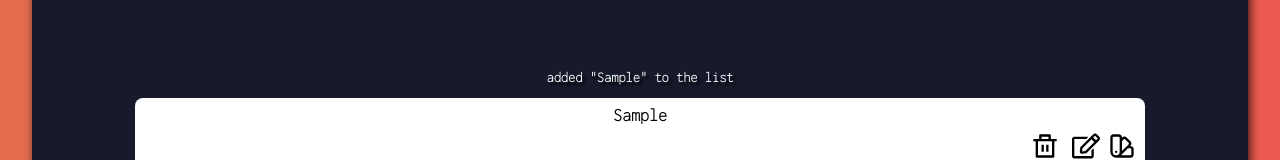
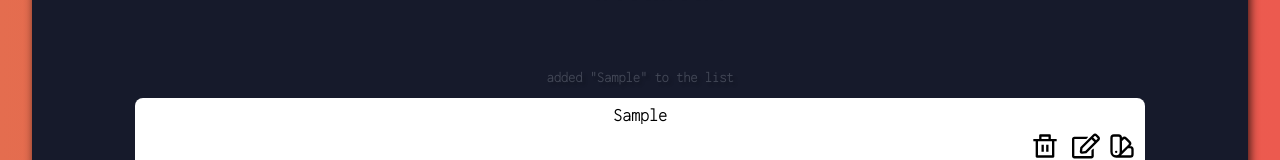
Before and after one commit to avannak/adulting-react, a React (Create React App) app: page / in a window 1280 px wide. Both pictures are taken after typing "Sample" into the empty fields and a click on the button "Add Task". Shown: the part 208-368 px from the top of the page. Built offline with nearby package versions, Linux system fonts and the light colour scheme.

Commit message:
test useEffect

```diff
--- a/src/components/Todo.jsx
+++ b/src/components/Todo.jsx
@@ -1,4 +1,4 @@
-import React, { useState, useRef } from 'react'
+import React, { useState, useEffect } from 'react'
 import TodoForm from './TodoForm'
 import { RiDeleteBinLine } from 'react-icons/ri'
 import { FaRegEdit } from "react-icons/fa";
@@ -27,7 +27,24 @@ export const filterText = (text) => {
 }
 
 function Todo({ todos, completeTodo, removeTodo, updateTodo }) {
-    let [trigger, setTrigger] = useState(false);
+    const [trigger, setTrigger] = useState(false);
+
+    // const [rowColors, setRowColors] = useState(() => {
+    //     // get the todos from localstorage
+    //     const savedColors = localStorage.getItem("backgroundColor");
+    //     // if there are todos stored
+    //     if (savedColors) {
+    //         // return the parsed the JSON object back to a javascript object
+    //         return JSON.parse(rowColors);
+    //         // otherwise
+    //     } else {
+    //         // return an empty array
+    //         return [];
+    //     }
+    // });
+    useEffect(() => {
+        setTrigger(false);
+    }, []);
     // let [currentColor, setCurrentColor] = useState(null);
 
     // const [bg, changeBGColor] = React.useState(1);
@@ -48,7 +65,7 @@ function Todo({ todos, completeTodo, removeTodo, updateTodo }) {
         //if not dragging, set color to what document element by id is currently
 
         // change background colour if dragging
-        backgroundColor: trigger === false ? setColorTo(rowId, trigger) : setColorTo(rowId, trigger),
+        backgroundColor: !trigger ? setColorTo(rowId, trigger) : setColorTo(rowId, trigger),
         // background: isDragging ? "lightgreen" : setColorTo(rowId, trigger),
         boxShadow: isDragging ? "2px 2px 10px black" : "none",
         // styles we need to apply on draggables
@@ -59,7 +76,7 @@ function Todo({ todos, completeTodo, removeTodo, updateTodo }) {
             setTrigger(true);
             return 'white';
         } else if (triggerFinger === true) {
-
+            // localStorage.setItem(rowId, document.getElementById(rowId).style.backgroundColor)
             return document.getElementById(rowId).style.backgroundColor;
         } else {
             return 'white';
@@ -73,27 +90,35 @@ function Todo({ todos, completeTodo, removeTodo, updateTodo }) {
         // console.log(currentColor);
         // console.log(element.backgroundColor);
         if (element.style.backgroundColor === 'white') {
+            // localStorage.setItem("backgroundColor", "lightcoral");
             return (document.getElementById(rowId).style.backgroundColor = "lightcoral");
         }
         if (element.style.backgroundColor === 'lightcoral') {
+            // localStorage.setItem("backgroundColor", 'rgb(252, 196, 92)');
             return document.getElementById(rowId).style.backgroundColor = "rgb(252, 196, 92)";
         }
         if (element.style.backgroundColor === 'rgb(252, 196, 92)') {
+            // localStorage.setItem("backgroundColor", 'rgb(255, 243, 132)');
             return document.getElementById(rowId).style.backgroundColor = "rgb(255, 243, 132)";
         }
         if (element.style.backgroundColor === 'rgb(255, 243, 132)') {
+            // localStorage.setItem("backgroundColor", 'lightgreen');
             return document.getElementById(rowId).style.backgroundColor = "lightgreen";
         }
         if (element.style.backgroundColor === 'lightgreen') {
+            // localStorage.setItem("backgroundColor", 'lightblue');
             return document.getElementById(rowId).style.backgroundColor = "lightblue";
         }
         if (element.style.backgroundColor === 'lightblue') {
+            // localStorage.setItem("backgroundColor", 'rgb(192, 103, 255)');
             return document.getElementById(rowId).style.backgroundColor = "rgb(192, 103, 255)";
         }
         if (element.style.backgroundColor === 'rgb(192, 103, 255)') {
+            // localStorage.setItem("backgroundColor", 'rgb(255, 173, 255)');
             return document.getElementById(rowId).style.backgroundColor = "rgb(255, 173, 255)";
         }
         if (element.style.backgroundColor === 'rgb(255, 173, 255)') {
+            // localStorage.setItem("backgroundColor", 'white');
             return document.getElementById(rowId).style.backgroundColor = "white";
         }
 
@@ -103,7 +128,6 @@ function Todo({ todos, completeTodo, removeTodo, updateTodo }) {
 
         let prevValue = updateItem;
         updateTodo(edit.id, value, prevValue)
-        // console.log("AMAMAMAM:", prevValue);
         setEdit({
             id: null,
             value: ''
--- a/src/components/TodoList.js
+++ b/src/components/TodoList.js
@@ -12,7 +12,15 @@ let newMsg;
 
 function TodoList() {
 
-    const [stateToggled, setStatusState] = useState(false);
+    const [stateToggled, setStatusState] = useState(() => {
+        const savedToggleState = localStorage.getItem("stateToggled");
+
+        if (savedToggleState) {
+            return JSON.parse(savedToggleState);
+        } else {
+            return false;
+        }
+    });
     const [dragNotifToggled, setDragNotifState] = useState(false);
     const [todos, setTodos] = useState(() => {
         // get the todos from localstorage
@@ -28,6 +36,8 @@ function TodoList() {
         }
     });
     useEffect(() => {
+        setDragNotifState(false);
+        setStatusState(false);
         // localstorage only support storing strings as keys and values
         // - therefore we cannot store arrays and objects without converting the object
         // into a string first. JSON.stringify will convert the object into a JSON string
@@ -35,12 +45,13 @@ function TodoList() {
         localStorage.setItem("todos", JSON.stringify(todos));
         // add the todos as a dependancy because we want to update the
         // localstorage anytime the todos state changes
-    }, [stateToggled, dragNotifToggled, todos]);
+    }, [todos]);
 
 
     const changeStatus = (message, buttonType) => {
         const setStateToFalse = () => {
             setStatusState(false);
+            localStorage.setItem("stateToggled", false);
         }
         taskItem = message;
         btnType = buttonType;
@@ -107,7 +118,10 @@ function TodoList() {
     const getDraggableNotif = () => {
         setDragNotifState(true);
         if (!dragNotifToggled) {
-            setTimeout(function () { setDragNotifState(false); }, 6000);
+            setTimeout(function () {
+                setDragNotifState(false);
+                localStorage.setItem("setDragNotifState", false);
+            }, 6000);
         }
     }
     // "list-status active"
```
Also changed, not shown: src/App.scss (+12 -0 lines).
